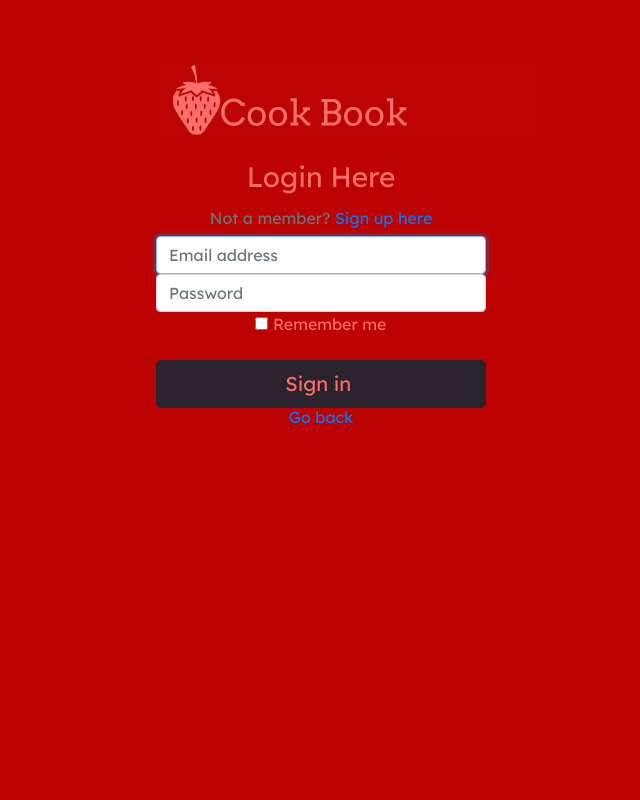
After one commit to dano5342/MS3_CookBook, a Flask app: page /login.html in a window 1280 px wide. The commit adds this page. Shown: the whole page, without its empty margins (319-959 px from the left). Run offline with Flask 2, Linux system fonts and the light colour scheme; some libraries are stand-ins or nearby versions; some web fonts are replaced.

Commit message:
added bootstrap login forms, styled and centered. forms.py created for methods of post and get, this needs implementing

```diff
--- a/app.py
+++ b/app.py
@@ -5,6 +5,7 @@ import os
 from flask import Flask, render_template, redirect, request, url_for
 from flask_pymongo import PyMongo, pymongo
 from bson.objectid import ObjectId
+from forms import LoginForm
 
 app = Flask(__name__)
 
@@ -15,15 +16,21 @@ app.config["SECRET_KEY"] = os.getenv("SECRET_KEY")
 mongo = PyMongo(app)
 
 @app.route('/')
+# Display recipes on the homepage
 def index():
     return render_template("index.html", recipe=mongo.db.Recipes.find(),
                             cuisine=mongo.db.Cuisines.find())
 
 @app.route('/recipes/<recipe_id>')
+# Take the ObjectID and display the information for the recipe
 def recipe(recipe_id):
     the_recipe = mongo.db.Recipes.find_one({"_id": ObjectId(recipe_id)})
 
     return render_template('recipe.html', recipe = the_recipe, title = the_recipe)
+
+@app.route('/login.html')
+def login():
+    return render_template('login.html')
 
 
 if __name__ == '__main__':
--- a/static/styles/css/main.css
+++ b/static/styles/css/main.css
@@ -60,6 +60,18 @@ body, html {
   width: 600px;
   height: 375px; }
 
+/* Login / Register styling */
+.login-form {
+  padding-top: 5%;
+  width: 100%;
+  max-width: 330px;
+  margin: 0 auto; }
+
+.login-container {
+  background-color: #BC0301;
+  color: #FF6E68;
+  height: 100%; }
+
 /*------------------------Media Queries */
 @media screen and (max-width: 767px) {
   .carousel-item.active {
--- a/static/styles/scss/main.scss
+++ b/static/styles/scss/main.scss
@@ -79,7 +79,7 @@ html {
     color: $light-red;
 }
 
-.btn-primary:hover{
+.btn-primary:hover {
     background-color: $light-red;
     border-color: $light-red;
     color: $red;
@@ -96,6 +96,20 @@ html {
     height: 375px;
 }
 
+/* Login / Register styling */
+
+.login-form {
+    padding-top: 5%;
+    width: 100%;
+    max-width: 330px;
+    margin: 0 auto;
+}
+
+.login-container {
+    background-color: $red;
+    color: $light-red;
+    height: 100%;
+}
 
 /*------------------------Media Queries */
 
--- a/templates/includes/navbar.html
+++ b/templates/includes/navbar.html
@@ -12,10 +12,10 @@
                 <div class="navbar-nav">
                     <a class="nav-item nav-link text" href="{{url_for('index')}}"> <i class="fas fa-home"></i>Home <span class="sr-only">(current)</span></a>
                     <div class="nav-btn">
-                        <a class="nav-item nav-link btn btn-primary"> Login </a>
+                        <a class="nav-item nav-link btn btn-primary" href="{{ url_for('login') }}"> Login </a>
                     </div>
                     <div class="nav-btn">
-                        <a class="nav-item nav-link btn btn-primary"> Register </a>
+                        <a class="nav-item nav-link btn btn-primary" href=""> Register </a>
                     </div>
                 </div>
             </div>
--- /dev/null
+++ b/templates/login.html
@@ -0,0 +1,20 @@
+{% extends 'base.html' %}{% block content %}
+<div class="container-fluid login-container">
+    <form class="login-form text-center">
+        <img class="mb-4" src="{{url_for('static', filename='images/logo.png')}}" alt="CookBook Logo">
+        <h1 class="h3 mb-3 font-weight-normal">Login Here</h1>
+        <h6 class="text-muted">Not a member? <a href="#">Sign up here</a></h6>
+        <label for="inputEmail" class="sr-only">Email address</label>
+        <input type="email" id="inputEmail" class="form-control" placeholder="Email address" required="" autofocus="">
+        <label for="inputPassword" class="sr-only">Password</label>
+        <input type="password" id="inputPassword" class="form-control" placeholder="Password" required="">
+        <div class="checkbox mb-3">
+            <label>
+          <input type="checkbox" value="remember-me"> Remember me
+        </label>
+        </div>
+        <button class="btn btn-lg btn-primary btn-block" type="submit">Sign in <i class="fas fa-login"></i></button>
+        <h6><a href="{{url_for('index')}}">Go back</a></h6>
+    </form>
+</div>
+{% endblock %}
```
Also changed, not shown: forms.py (line endings or trailing spaces), templates/recipes.html (deleted), 2 other files.
